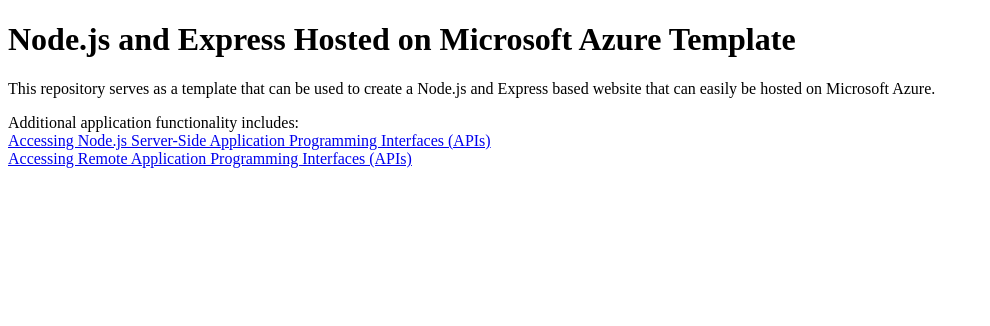
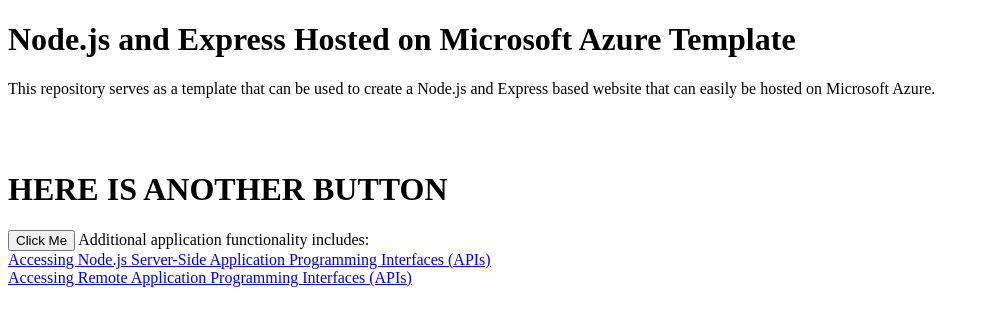
Before and after one commit to Matt-J-Stewart/azureTest, a website: page static/index.html in a window 1280 px wide. Shown: the whole page, without its empty margins (0-990 px from the left). Drawn offline with Linux system fonts and the light colour scheme.

Commit message:
added button

```diff
--- a/static/index.html
+++ b/static/index.html
@@ -7,6 +7,10 @@
 <h1>Node.js and Express Hosted on Microsoft Azure Template</h1>
 <p>This repository serves as a template that can be used to create a Node.js and Express based website that can easily
 be hosted on Microsoft Azure.</p>
+<br><br>
+
+<h1>HERE IS ANOTHER BUTTON</h1>
+<button>Click Me</button>
 
 Additional application functionality includes:<br />
 <a href="fetching-from-server.html">Accessing Node.js Server-Side Application Programming Interfaces (APIs)</a><br />
```
